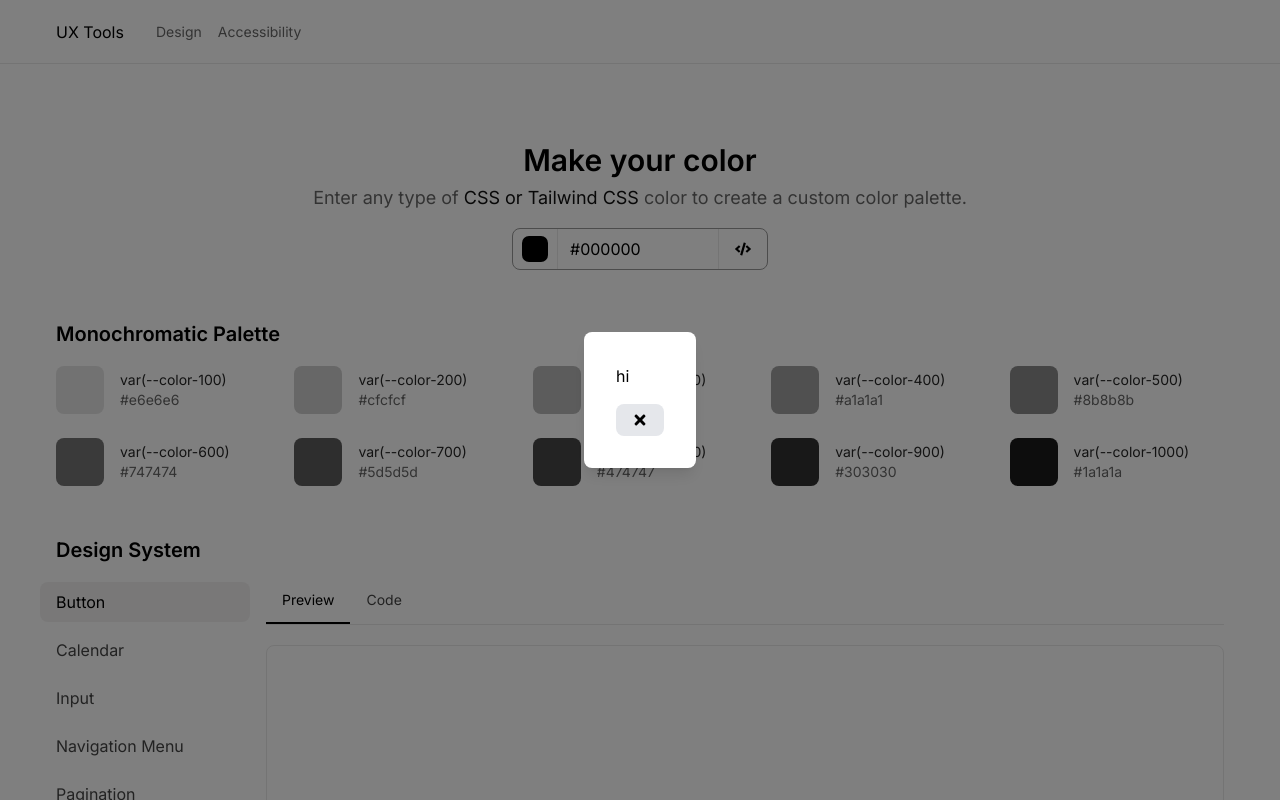
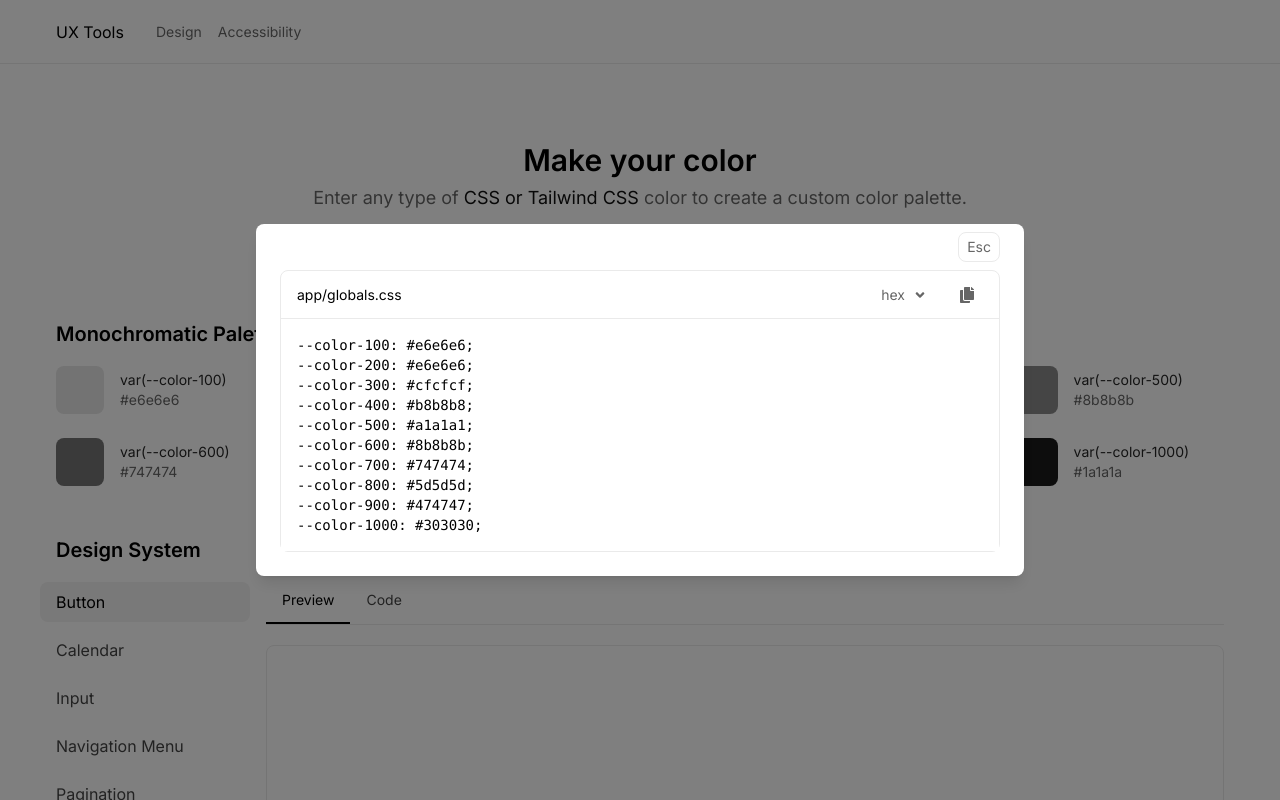
Before and after one commit to seba-sanchis/ux-tool, a Next.js app: page / in a window 1280 px wide. Both pictures are taken after a click on the button 743 px from the left and 249 px from the top of the page. Shown: the top 800 px of the page. Built offline with nearby package versions, Linux system fonts and the light colour scheme.

Commit message:
copy palette functionality

```diff
--- a/app/globals.css
+++ b/app/globals.css
@@ -5,6 +5,7 @@
 @layer base {
   :root {
     --background: #fff;
+    --background-200: var(--accents-1);
     --foreground: #000;
     --hover: #f3f2f2;
 
@@ -37,6 +38,7 @@
     :root {
       --foreground: #fff;
       --background: #000;
+      --background-200: var(--background);
       --hover: #232323;
 
       --accents-1: #111;
--- a/app/page.tsx
+++ b/app/page.tsx
@@ -7,6 +7,7 @@ import MonochromaticPalette from "@/components/MonochromaticPalette";
 import DesignSystem from "@/components/DesignSystem";
 
 export default function Home() {
+  const [toggleAlert, setToggleAlert] = useState<boolean>(false);
   const [color, setColor] = useState<string>("#000000");
   const [palette, setPalette] = useState<
     { hex: string; tone: number; variable: string }[]
@@ -36,12 +37,18 @@ export default function Home() {
 
   return (
     <main className="max-w-screen-xl w-full min-h-full mt-20 mx-auto px-14 overflow-hidden">
-      <ColorConverter color={color} setColor={setColor} />
+      <ColorConverter
+        color={color}
+        setColor={setColor}
+        setToggleAlert={setToggleAlert}
+      />
 
       <MonochromaticPalette
         color={color}
         palette={palette}
         setPalette={setPalette}
+        toggleAlert={toggleAlert}
+        setToggleAlert={setToggleAlert}
       />
 
       <DesignSystem palette={palette} isDarkMode={isDarkMode} />
--- a/components/ColorConverter.tsx
+++ b/components/ColorConverter.tsx
@@ -5,16 +5,20 @@ import tinycolor from "tinycolor2";
 
 import { palette } from "@/constants";
 import Input from "./Input";
-import { FaCode, FaTimes } from "react-icons/fa";
+import { FaCode } from "react-icons/fa";
 
 type Props = {
   color: string;
   setColor: React.Dispatch<React.SetStateAction<string>>;
+  setToggleAlert: React.Dispatch<React.SetStateAction<boolean>>;
 };
 
-export default function ColorConverter({ color, setColor }: Props) {
+export default function ColorConverter({
+  color,
+  setColor,
+  setToggleAlert,
+}: Props) {
   const [hex, setHex] = useState<string>("#000000");
-  const [toggleAlert, settoggleAlert] = useState<boolean>(false);
   // const [hsl, setHsl] = useState<string>("");
   // const [hsv, setHsv] = useState<string>("");
   // const [rgb, setRgb] = useState<string>("");
@@ -81,23 +85,14 @@ export default function ColorConverter({ color, setColor }: Props) {
           type="text"
         />
 
-        <button type="button" className="p-2" onClick={() => settoggleAlert(true)}>
+        <button
+          type="button"
+          className="p-2"
+          onClick={() => setToggleAlert(true)}
+        >
           <FaCode />
         </button>
       </div>
-      {toggleAlert && (
-        <div className="fixed inset-0 flex items-center justify-center bg-black bg-opacity-50 z-50">
-          <div className="bg-[--background] p-8 rounded-lg shadow-lg">
-            <p>hi</p>
-            <button
-              onClick={() => settoggleAlert(false)}
-              className="mt-4 px-4 py-2 bg-gray-200 rounded-lg"
-            >
-              <FaTimes />
-            </button>
-          </div>
-        </div>
-      )}
     </form>
   );
 }
--- a/components/CopyButton.tsx
+++ b/components/CopyButton.tsx
@@ -15,7 +15,7 @@ export default function CopyButton({ text }: Props) {
     <button
       type="button"
       onClick={handleCopy}
-      className="text-[--accents-5] active:text-[--gray-1000]"
+      className="flex justify-center items-center text-[--gray-900] hover:bg-[--gray-200] rounded-lg w-8 h-8"
     >
       <FaCopy size={16} />
     </button>
--- a/components/DesignSystem.tsx
+++ b/components/DesignSystem.tsx
@@ -247,13 +247,13 @@ export default function DesignSystem({ palette, isDarkMode }: Props) {
               </Table>
             ) : null}
             {activeTab === "Code" && (
-              <div className="flex flex-col w-full h-full">
-                <div className="flex justify-between items-center px-4 py-3 rounded-t-lg border border-[--accents-2] text-sm">
+              <div className="flex flex-col w-full h-full rounded-lg border border-[--accents-2]">
+                <div className="flex justify-between items-center px-4 h-12 border-b border-[--accents-2] text-sm">
                   <span>{component?.path}</span>
                   <CopyButton text={component?.code} />
                 </div>
 
-                <pre className="p-4 overflow-x-auto rounded-b-lg border border-[--accents-2] bg-[--accents-2]">
+                <pre className="p-4 overflow-x-auto bg-[--background]">
                   <code className="flex max-w-lg text-sm">
                     {component?.code}
                   </code>
--- a/components/MonochromaticPalette.tsx
+++ b/components/MonochromaticPalette.tsx
@@ -3,8 +3,9 @@
 import { useEffect, useState } from "react";
 import tinycolor from "tinycolor2";
 
-import { palette as p } from "@/constants";
-import { FaCheck } from "react-icons/fa";
+import { options, palette as p } from "@/constants";
+import { FaAngleDown, FaCheck } from "react-icons/fa";
+import CopyButton from "./CopyButton";
 
 type Props = {
   color: string;
@@ -12,17 +13,39 @@ type Props = {
   setPalette: React.Dispatch<
     React.SetStateAction<{ hex: string; tone: number; variable: string }[]>
   >;
+  toggleAlert: boolean;
+  setToggleAlert: React.Dispatch<React.SetStateAction<boolean>>;
 };
 
 export default function MonochromaticPalette({
   color,
   palette,
   setPalette,
+  toggleAlert,
+  setToggleAlert,
 }: Props) {
   useEffect(() => {
     handlePalette();
   }, [color]);
   const [copiedColor, setCopiedColor] = useState<string | null>(null);
+  const [code, setCode] = useState("");
+  const [isOpen, setIsOpen] = useState(false);
+  const [selectedOption, setSelectedOption] = useState(options[0]);
+
+  useEffect(() => {
+    const handleKeyDown = (event: KeyboardEvent) => {
+      if (event.key === "Escape") {
+        setToggleAlert(false);
+        setIsOpen(false);
+      }
+    };
+
+    window.addEventListener("keydown", handleKeyDown);
+
+    return () => {
+      window.removeEventListener("keydown", handleKeyDown);
+    };
+  }, []);
 
   function handlePalette() {
     let convertedColor = tinycolor(color);
@@ -83,6 +106,17 @@ export default function MonochromaticPalette({
     document.documentElement.style.setProperty("--color-1000", palette[9].hex);
 
     setPalette(palette);
+
+    setCode(`--color-100: ${palette[0].hex};
+--color-200: ${palette[0].hex};
+--color-300: ${palette[1].hex};
+--color-400: ${palette[2].hex};
+--color-500: ${palette[3].hex};
+--color-600: ${palette[4].hex};
+--color-700: ${palette[5].hex};
+--color-800: ${palette[6].hex};
+--color-900: ${palette[7].hex};
+--color-1000: ${palette[8].hex};`);
   }
 
   const handleCopy = (tone: string) => {
@@ -91,8 +125,22 @@ export default function MonochromaticPalette({
     setTimeout(() => setCopiedColor(null), 1000);
   };
 
+  const handleOptions = (option: string) => {
+    setSelectedOption(option);
+    setIsOpen(false);
+  };
+
+  function handleToggle(
+    e: React.MouseEvent<HTMLDivElement | HTMLButtonElement, MouseEvent>
+  ) {
+    if (e.currentTarget === e.target) {
+      setToggleAlert(false);
+      setIsOpen(false);
+    }
+  }
+
   return (
-    <form className="section">
+    <section className="section">
       <h2 className="section-title">Monochromatic Palette</h2>
 
       <div className="grid grid-cols-5 gap-6">
@@ -124,6 +172,57 @@ export default function MonochromaticPalette({
           </button>
         ))}
       </div>
-    </form>
+      {toggleAlert && (
+        <div
+          onClick={(e) => handleToggle(e)}
+          className="fixed inset-0 flex items-center justify-center bg-black bg-opacity-50 z-50"
+        >
+          <div className="flex flex-col items-end gap-2 bg-[--background] px-6 pt-2 pb-6 w-full max-w-screen-md rounded-lg shadow-lg">
+            <button
+              onClick={(e) => handleToggle(e)}
+              className="px-2 py-1 text-sm rounded-lg border border-[--accents-2] text-[--gray-900] hover:bg-[--gray-200]"
+            >
+              Esc
+            </button>
+            <div className="flex flex-col w-full h-full rounded-lg border border-[--accents-2]">
+              <div className="flex justify-between items-center px-4 h-12 border-b border-[--accents-2] text-sm">
+                <span>app/globals.css</span>
+                <div className="flex gap-2">
+                  <div className="relative">
+                    <button
+                      className="flex items-center gap-2 px-4 h-full text-[--gray-900] hover:bg-[--gray-200] rounded-lg"
+                      onClick={() => setIsOpen(!isOpen)}
+                    >
+                      {selectedOption}
+                      <FaAngleDown />
+                    </button>
+                    {isOpen && (
+                      <ul className="absolute -right-2 px-2 py-2 rounded-lg bg-[--background] shadow-lg">
+                        {options.map((option) => (
+                          <li
+                            key={option}
+                            onClick={() => handleOptions(option)}
+                            className="flex items-center gap-4 px-4 py-1 text-[--gray-900] hover:bg-[--gray-200] rounded cursor-pointer"
+                          >
+                            {selectedOption === option && <FaCheck size={12} />}
+                            {option}
+                          </li>
+                        ))}
+                      </ul>
+                    )}
+                  </div>
+
+                  <CopyButton text={code} />
+                </div>
+              </div>
+
+              <pre className="p-4 overflow-x-auto bg-[--background]">
+                <code className="flex max-w-lg text-sm">{code}</code>
+              </pre>
+            </div>
+          </div>
+        </div>
+      )}
+    </section>
   );
 }
--- a/constants/index.ts
+++ b/constants/index.ts
@@ -596,6 +596,8 @@ export const items: { title: string; href: string; description: string }[] = [
   },
 ];
 
+export const options = ["hex"];
+
 export const palette = [
   { tone: "slate-50", hex: "#f8fafc" },
   { tone: "slate-100", hex: "#f1f5f9" },
```
